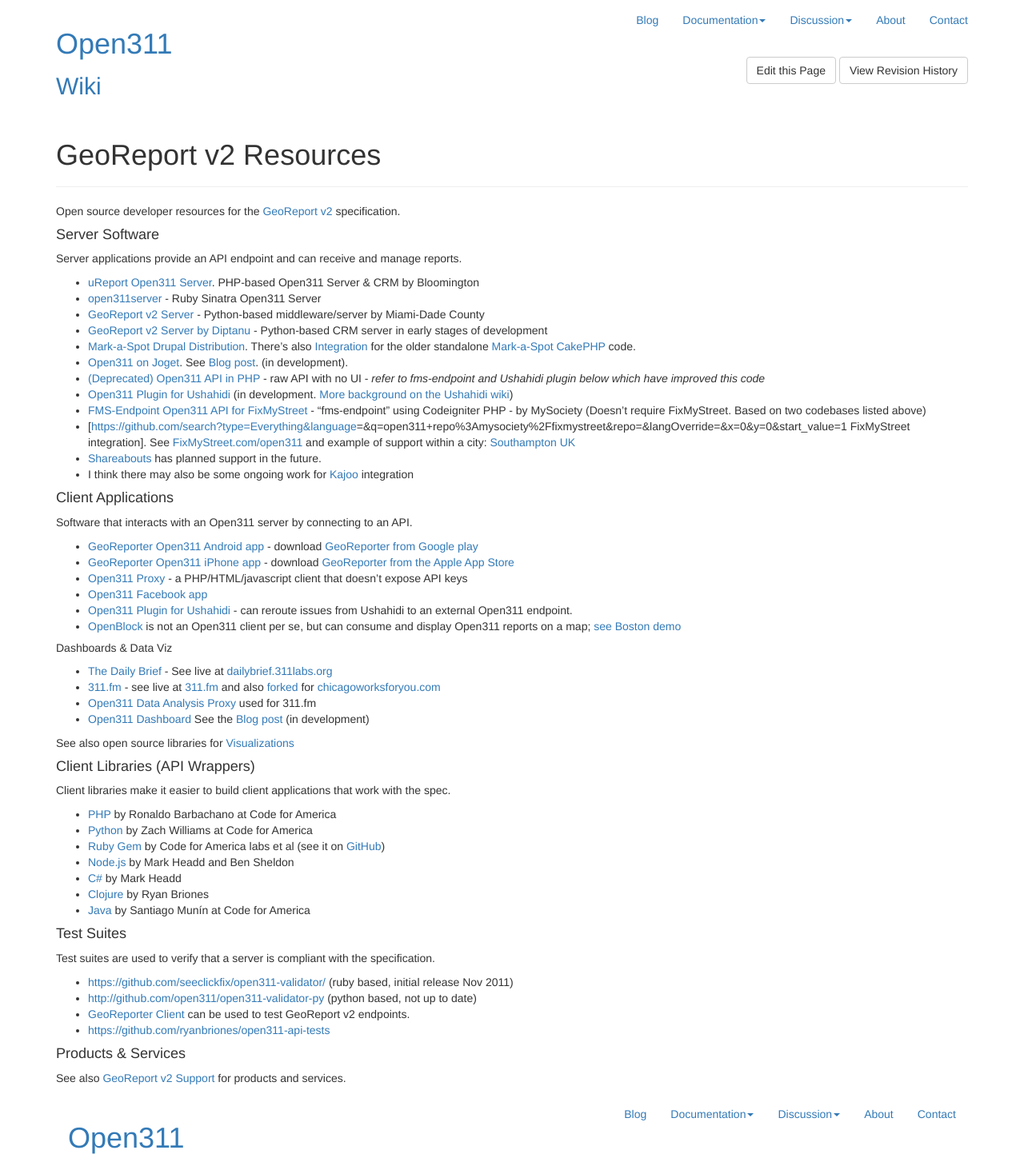
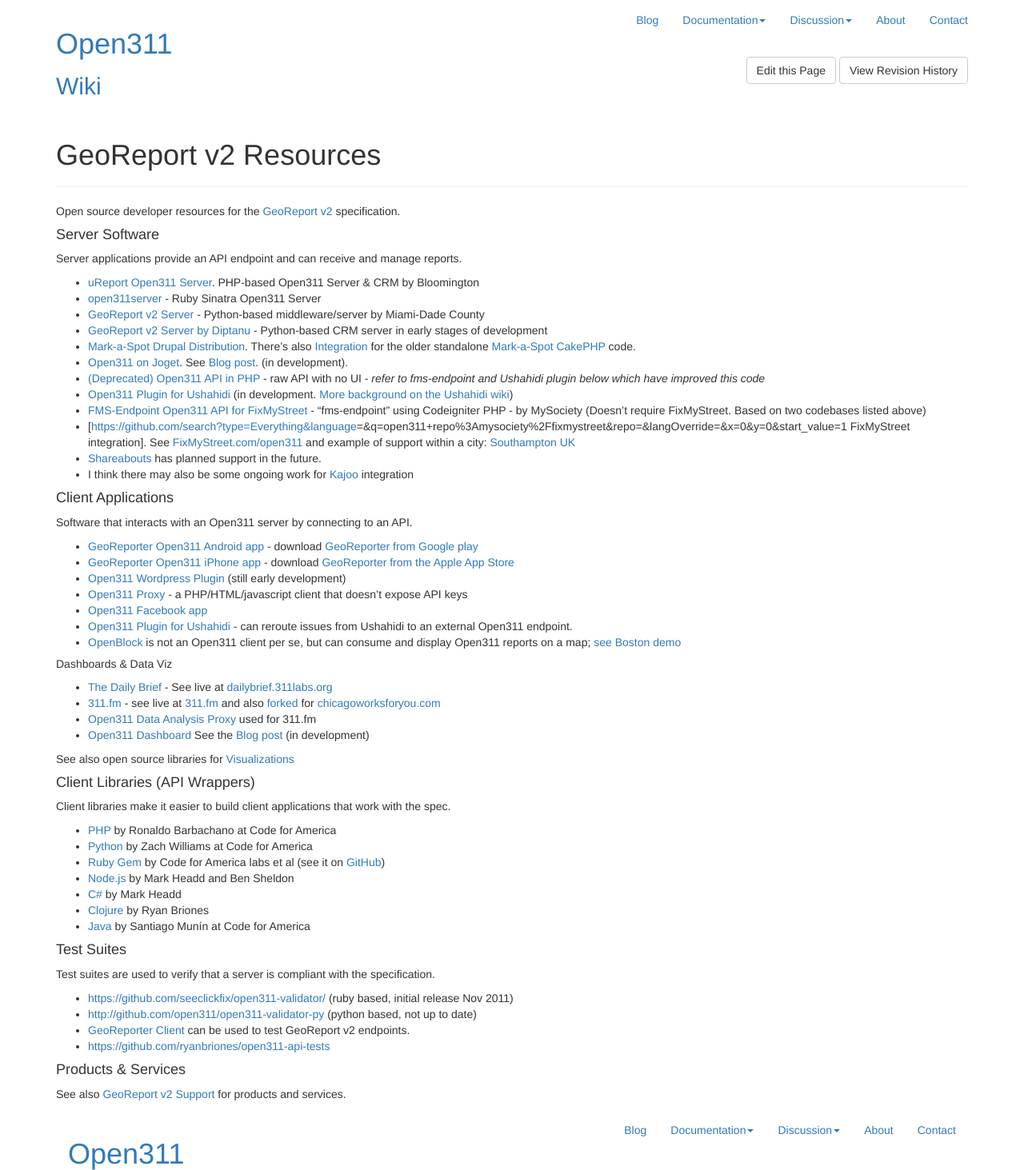
Before and after one commit to open311/open311.github.io, a Jekyll site: the page built from GeoReport_v2/Resources.md, in a window 1280 px wide. Shown: the whole page at 80% size. Built offline with Jekyll 4.4.1, drawn with Linux system fonts in a browser that asks for light colours; nearby versions of some CDN libraries; library files that are not in the unit come from our copies.

Commit message:
Add link to Open311 Client Wordpress Plugin

```diff
--- a/GeoReport_v2/Resources.md
+++ b/GeoReport_v2/Resources.md
@@ -28,6 +28,7 @@ Software that interacts with an Open311 server by connecting to an API.
 
 -   [GeoReporter Open311 Android app](https://github.com/City-of-Bloomington/open311-android) - download [GeoReporter from Google play](https://play.google.com/store/apps/details?id=gov.in.bloomington.georeporter&hl=en)
 -   [GeoReporter Open311 iPhone app](https://github.com/City-of-Bloomington/open311-mobile) - download [GeoReporter from the Apple App Store](http://itunes.apple.com/us/app/georeporter/id487304759)
+-   [Open311 Wordpress Plugin](https://github.com/GSA/wp-open311) (still early development)
 -   [Open311 Proxy](https://github.com/City-of-Bloomington/open311-proxy) - a PHP/HTML/javascript client that doesn't expose API keys
 -   [Open311 Facebook app](https://github.com/codeforamerica/open311_facebook)
 -   [Open311 Plugin for Ushahidi](https://github.com/mapmeld/Open311-Plugin-for-Ushahidi) - can reroute issues from Ushahidi to an external Open311 endpoint.
```
